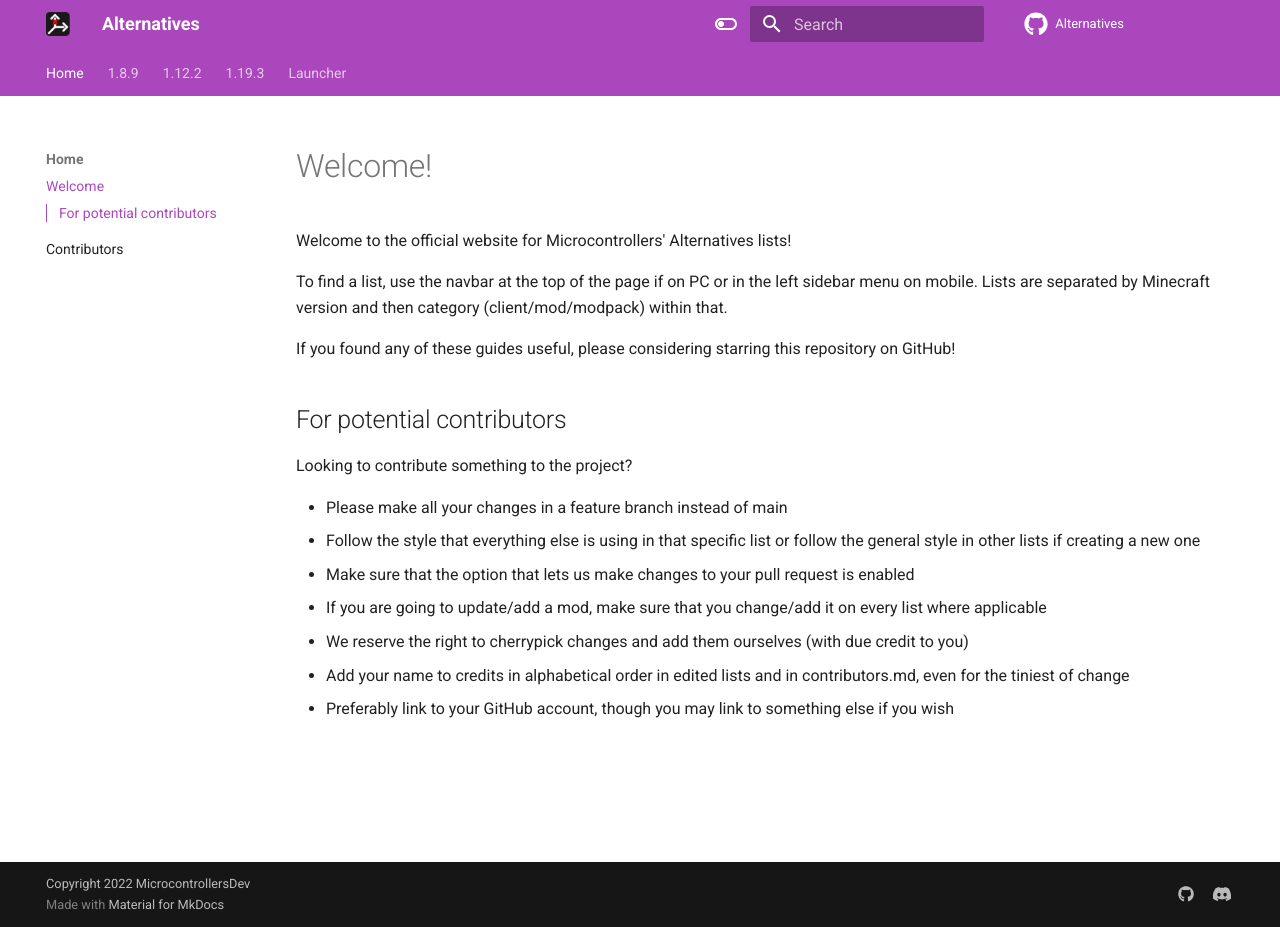
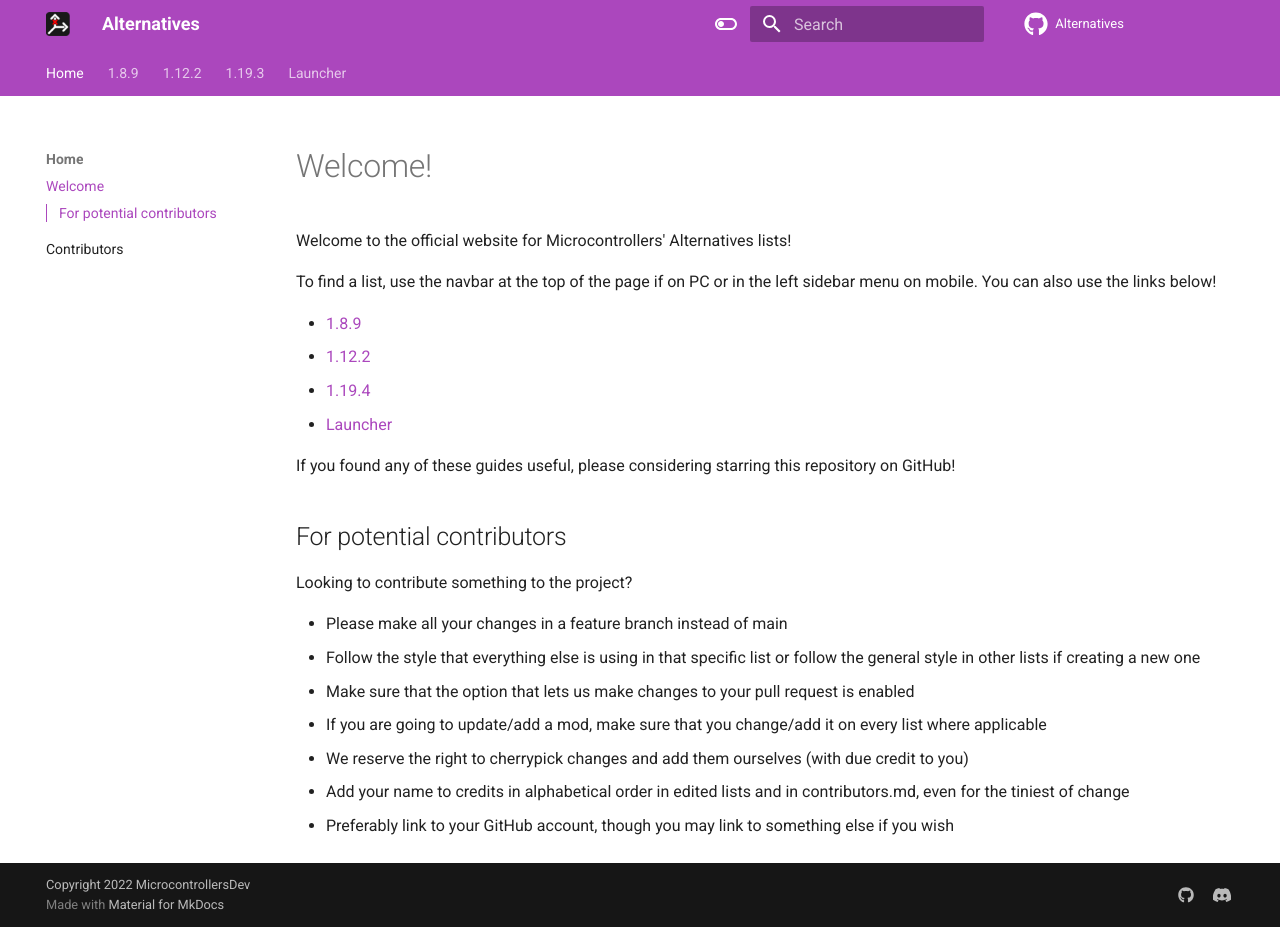
Before and after one commit to MicrocontrollersDev/Alternatives, an MkDocs documentation site: the page built from docs/index.md, in a window 1280 px wide and 927 px high. Built offline with MkDocs 1.6.1 and Material for MkDocs 9.7.7, drawn with Linux system fonts in a browser that asks for light colours; comment, search, counter and statistics services are not loaded.

Commit message:
add homepages

```diff
--- a/docs/index.md
+++ b/docs/index.md
@@ -4,7 +4,12 @@
 Welcome to the official website for Microcontrollers' Alternatives lists!
 
 To find a list, use the navbar at the top of the page if on PC or in the left sidebar menu on mobile.
-Lists are separated by Minecraft version and then category (client/mod/modpack) within that.
+You can also use the links below!
+
+- [1.8.9](https://microcontrollersdev.github.io/Alternatives/1.8.9/home)
+- [1.12.2](https://microcontrollersdev.github.io/Alternatives/1.12.2/home)
+- [1.19.4](https://microcontrollersdev.github.io/Alternatives/1.19.4/home)
+- [Launcher](https://microcontrollersdev.github.io/Alternatives/launcher/home)
 
 If you found any of these guides useful, please considering starring this repository on GitHub!
 
```
Also changed, not shown: docs/1.12.2/home.md (added, +7 -0 lines), docs/1.8.9/home.md (added, +27 -0 lines), docs/latest/home.md (added, +18 -0 lines), docs/launcher/home.md (added, +9 -0 lines), docs/launcher/prism_mac.md (+0 -1 lines), docs/launcher/prism_win.md (+0 -1 lines).
